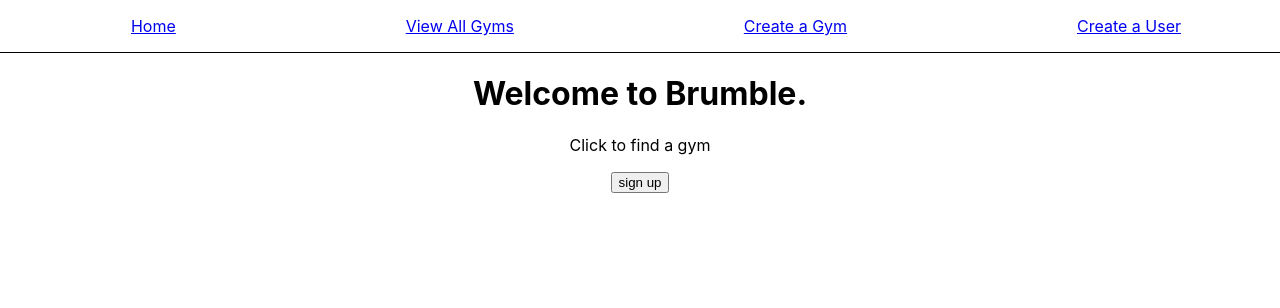
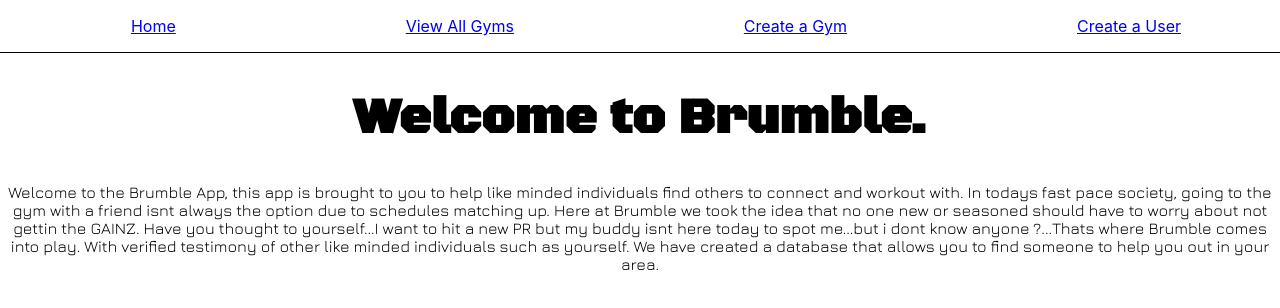
Before and after one commit to AlexanderZerra/Brumble, a React (Create React App) app in the folder client/: page / in a window 1280 px wide. Shown: the top 308 px of the page. Built offline with nearby package versions, Linux system fonts and the light colour scheme; no server answers.

Commit message:
made styling changes to font

```diff
--- a/client/public/index.html
+++ b/client/public/index.html
@@ -2,6 +2,13 @@
 <html lang="en">
   <head>
     <meta charset="utf-8" />
+
+    <link rel="preconnect" href="https://fonts.googleapis.com">
+    <link rel="preconnect" href="https://fonts.gstatic.com" crossorigin>
+    <link href="https://fonts.googleapis.com/css2?family=Black+Ops+One&family=Bungee&family=Bungee+Shade&family=EB+Garamond&family=Jura&display=swap" rel="stylesheet">
+
+
+
     <link rel="icon" href="%PUBLIC_URL%/favicon.ico" />
     <meta name="viewport" content="width=device-width, initial-scale=1" />
     <meta name="theme-color" content="#000000" />
--- a/client/src/components/CreateComment.js
+++ b/client/src/components/CreateComment.js
@@ -25,7 +25,7 @@ const CreateComment = (props) => {
     props.setComments((comments) => [res.data, ...comments])
   }
   return (
-    <div>
+    <div className="form">
       <form onSubmit={handleSubmit}>
         <input
           placeholder="Enter your user code"
--- a/client/src/pages/GymDetails.js
+++ b/client/src/pages/GymDetails.js
@@ -36,8 +36,8 @@ const GymDetails = (props) => {
   return (
     <div>
       <h1>Gym Details</h1>
-      <button>Delete</button>
-      <button>Edit</button>
+      <button className="delete">Delete</button>
+      <button className="edit">Edit</button>
       <h1>Comments</h1>
       {comments
         ? comments.map((comment, index) => (
--- a/client/src/pages/GymList.js
+++ b/client/src/pages/GymList.js
@@ -5,7 +5,7 @@ import GymCard from '../components/GymCard'
 const GymList = (props) => {
   return (
     <div>
-      <h1>All Gyms</h1>
+      <h1 className="allgyms">All Gyms</h1>
       {props.gyms.map((gym, index) => (
         <GymCard key={index} gym={gym} />
       ))}
--- a/client/src/pages/HomePage.js
+++ b/client/src/pages/HomePage.js
@@ -1,10 +1,22 @@
 import React from 'react'
 const HomePage = (props) => {
   return (
-    <div>
-      <h1>Welcome to Brumble.</h1>
-      <p>Click to find a gym</p>
-      <button>sign up</button>
+    <div className="body">
+      <div className="home">
+        <h1 className="header">Welcome to Brumble.</h1>
+        <p className="mission">
+          Welcome to the Brumble App, this app is brought to you to help like
+          minded individuals find others to connect and workout with. In todays
+          fast pace society, going to the gym with a friend isnt always the
+          option due to schedules matching up. Here at Brumble we took the idea
+          that no one new or seasoned should have to worry about not gettin the
+          GAINZ. Have you thought to yourself...I want to hit a new PR but my
+          buddy isnt here today to spot me...but i dont know anyone ?...Thats
+          where Brumble comes into play. With verified testimony of other like
+          minded individuals such as yourself. We have created a database that
+          allows you to find someone to help you out in your area.
+        </p>
+      </div>
     </div>
   )
 }
--- a/client/src/styles/App.css
+++ b/client/src/styles/App.css
@@ -1,5 +1,6 @@
 .App {
   text-align: center;
+  /* background-color: red; */
 }
 
 .App-logo {
@@ -50,3 +51,33 @@
   width: 100%;
   height: 200px;
 }
+/* .home {
+} */
+.header {
+  font-size: 50px;
+  /* color: yellow; */
+  font-family: 'Black Ops One', cursive;
+}
+
+button {
+  border-radius: 12px;
+  background: #808632;
+  box-shadow: inset 9px 9px 17px #333614, inset -9px -9px 17px #cdd650;
+  color: white;
+}
+.delete {
+  border-radius: 12px;
+  background: #b08830;
+  box-shadow: inset 9px 9px 17px #463613, inset -9px -9px 17px #ffda4d;
+}
+.edit {
+  border-radius: 12px;
+  background: #1f4417;
+  box-shadow: inset 9px 9px 17px #0c1b09, inset -9px -9px 17px #326d25;
+}
+.mission {
+  font-family: 'Jura', sans-serif;
+}
+.allgyms {
+  font-family: 'Bungee Shade', cursive;
+}
```
